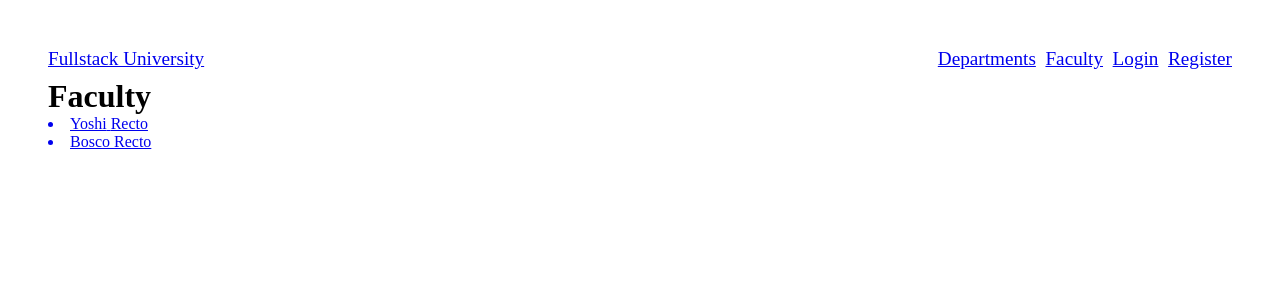
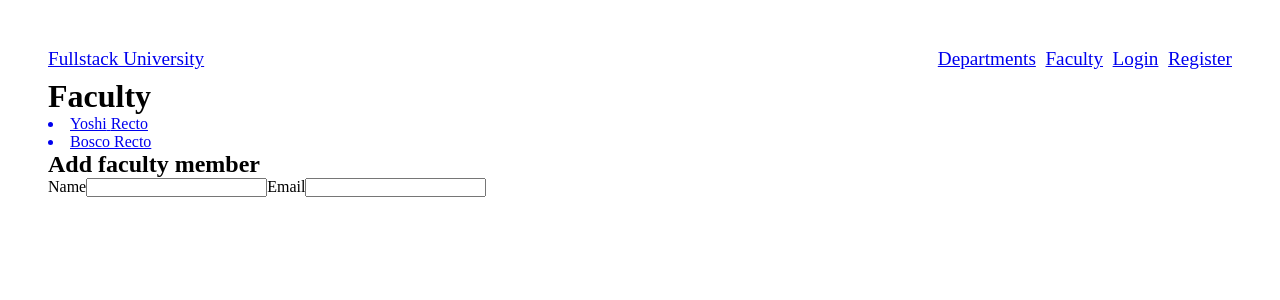
Before and after one commit to emersonliwayway/fullstack-university, a React (Vite) app: page /faculty in a window 1280 px wide. Shown: the top 300 px of the page. Built offline with nearby package versions, Linux system fonts and the light colour scheme.

Commit message:
form components added

```diff
--- /dev/null
+++ b/src/faculty/AddFaculty.jsx
@@ -0,0 +1,17 @@
+export default function AddFaculty() {
+  return (
+    <>
+      <h2>Add faculty member</h2>
+      <form>
+        <label>
+          Name
+          <input type="text" name="name" required />
+        </label>
+        <label>
+          Email
+          <input type="text" />
+        </label>
+      </form>
+    </>
+  );
+}
--- a/src/faculty/Faculty.jsx
+++ b/src/faculty/Faculty.jsx
@@ -1,6 +1,7 @@
 import faculty from "../dummy data/faculty";
 import { useNavigate } from "react-router";
 import { Link } from "react-router";
+import AddFaculty from "./AddFaculty";
 
 export default function Faculty() {
   console.log(faculty);
@@ -15,6 +16,7 @@ export default function Faculty() {
           </li>
         </Link>
       ))}
+      <AddFaculty />
     </>
   );
 }
```
Also changed, not shown: src/departments/AddDepartment.jsx (added, +8 -0 lines).
